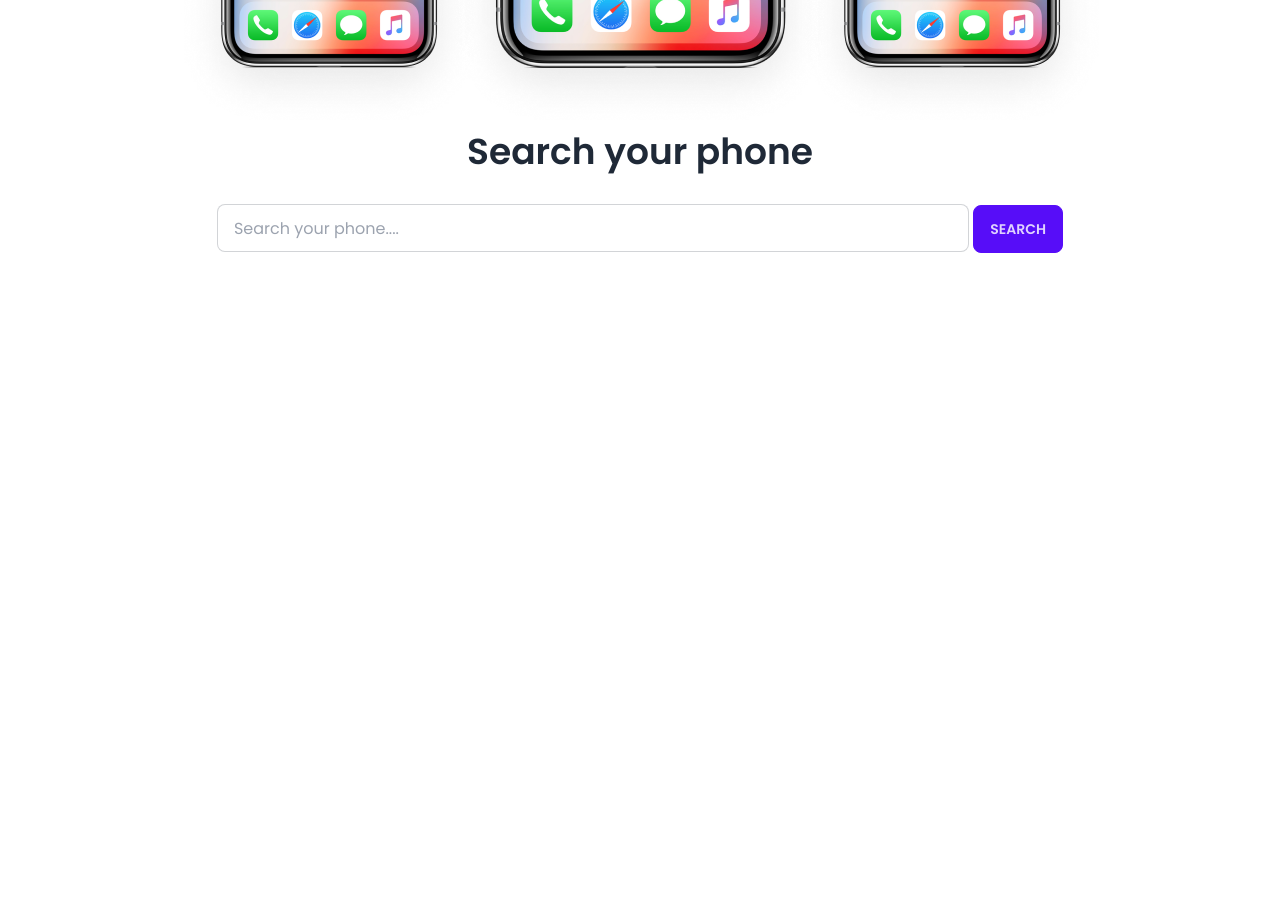
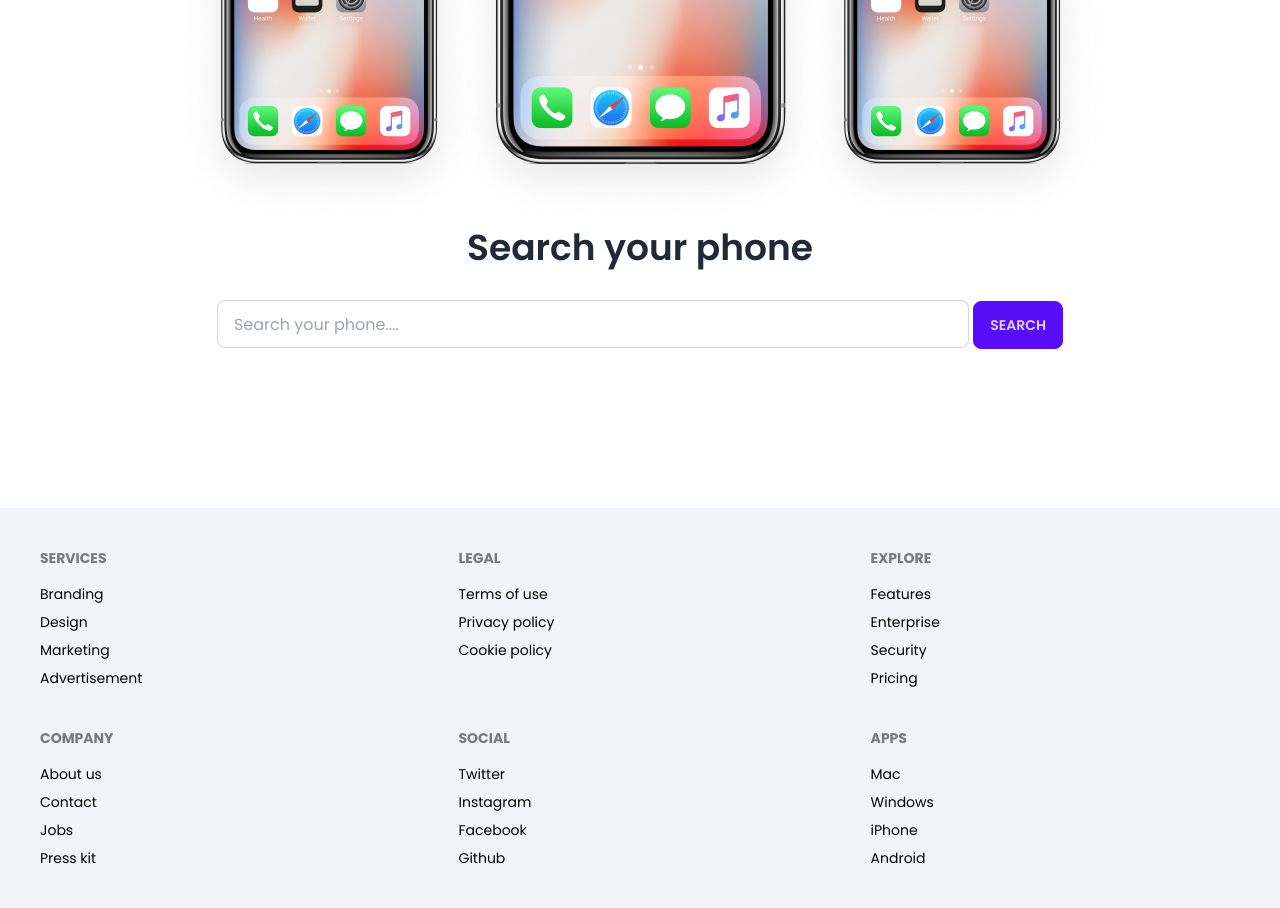
Before and after one commit to akikhossain/Phone-Hunter-API, a plain HTML site: page index.html in a window 1280 px wide. Shown: the part 945-1853 px from the top of the page. Before the commit the page ends 1245 px from the top, so only its background shows below. Drawn offline with nearby package versions, Linux system fonts and the light colour scheme.

Commit message:
footer section added

```diff
--- a/index.html
+++ b/index.html
@@ -25,12 +25,19 @@
       }
     </style>
   </head>
-  <body class="font-poppins">
+  <body class="font-poppins container mx-auto">
     <header>
-      <nav></nav>
+      <nav class="flex justify-between items-center mt-12">
+        <div>
+          <h1 class="font-bold text-2xl">Hot Gadgets</h1>
+        </div>
+        <div>
+          <button class="btn btn-primary font-bold text-xl">Sign Up</button>
+        </div>
+      </nav>
     </header>
 
-    <main class="container mx-auto">
+    <main>
       <section class="text-center mb-16 mt-12">
         <h1 class="text-6xl text-center mb-6 font-bold">
           Your One-Stop Shop for Every Smartphone!
@@ -73,6 +80,51 @@
         </div>
       </section>
     </main>
+    <footer class="bg-slate-100 mt-28">
+      <footer class="footer grid-rows-2 p-10 text-black text-neutral-content">
+        <nav>
+          <header class="footer-title">Services</header>
+          <a class="link link-hover">Branding</a>
+          <a class="link link-hover">Design</a>
+          <a class="link link-hover">Marketing</a>
+          <a class="link link-hover">Advertisement</a>
+        </nav>
+        <nav>
+          <header class="footer-title">Company</header>
+          <a class="link link-hover">About us</a>
+          <a class="link link-hover">Contact</a>
+          <a class="link link-hover">Jobs</a>
+          <a class="link link-hover">Press kit</a>
+        </nav>
+        <nav>
+          <header class="footer-title">Legal</header>
+          <a class="link link-hover">Terms of use</a>
+          <a class="link link-hover">Privacy policy</a>
+          <a class="link link-hover">Cookie policy</a>
+        </nav>
+        <nav>
+          <header class="footer-title">Social</header>
+          <a class="link link-hover">Twitter</a>
+          <a class="link link-hover">Instagram</a>
+          <a class="link link-hover">Facebook</a>
+          <a class="link link-hover">Github</a>
+        </nav>
+        <nav>
+          <header class="footer-title">Explore</header>
+          <a class="link link-hover">Features</a>
+          <a class="link link-hover">Enterprise</a>
+          <a class="link link-hover">Security</a>
+          <a class="link link-hover">Pricing</a>
+        </nav>
+        <nav>
+          <header class="footer-title">Apps</header>
+          <a class="link link-hover">Mac</a>
+          <a class="link link-hover">Windows</a>
+          <a class="link link-hover">iPhone</a>
+          <a class="link link-hover">Android</a>
+        </nav>
+      </footer>
+    </footer>
     <script src="phone.js"></script>
   </body>
 </html>
```
